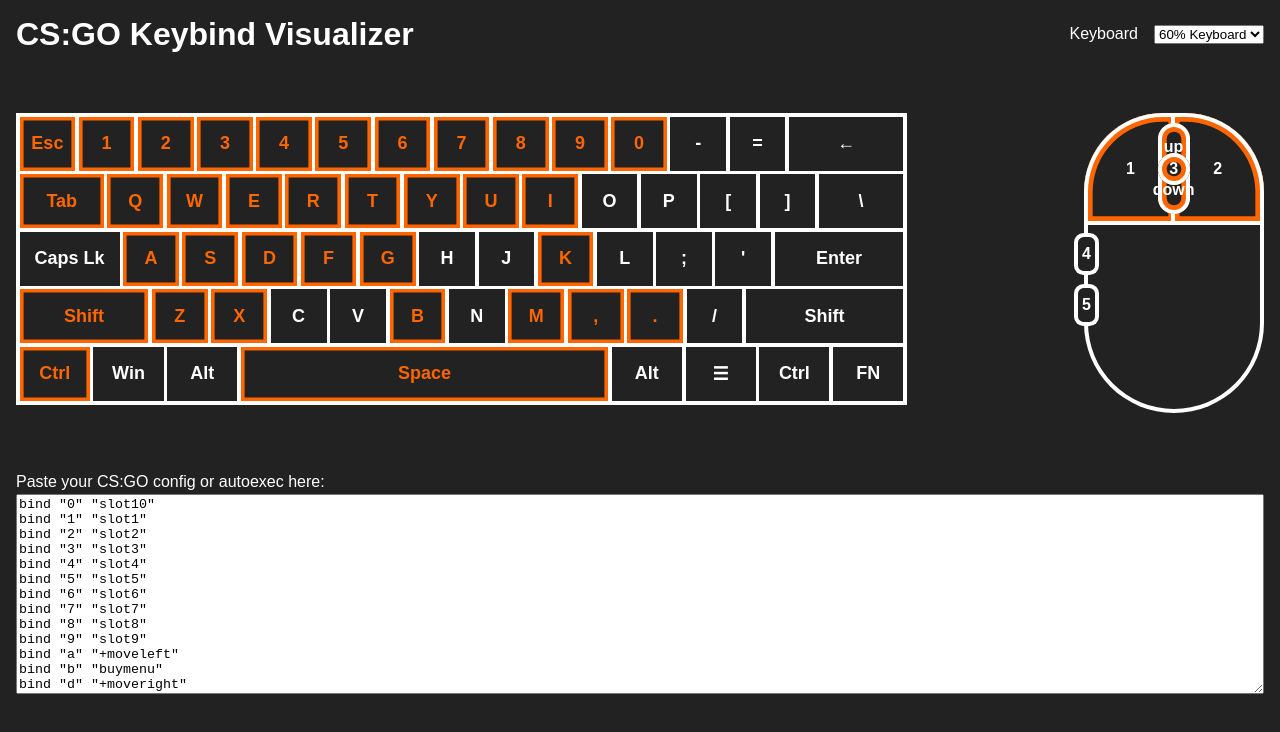
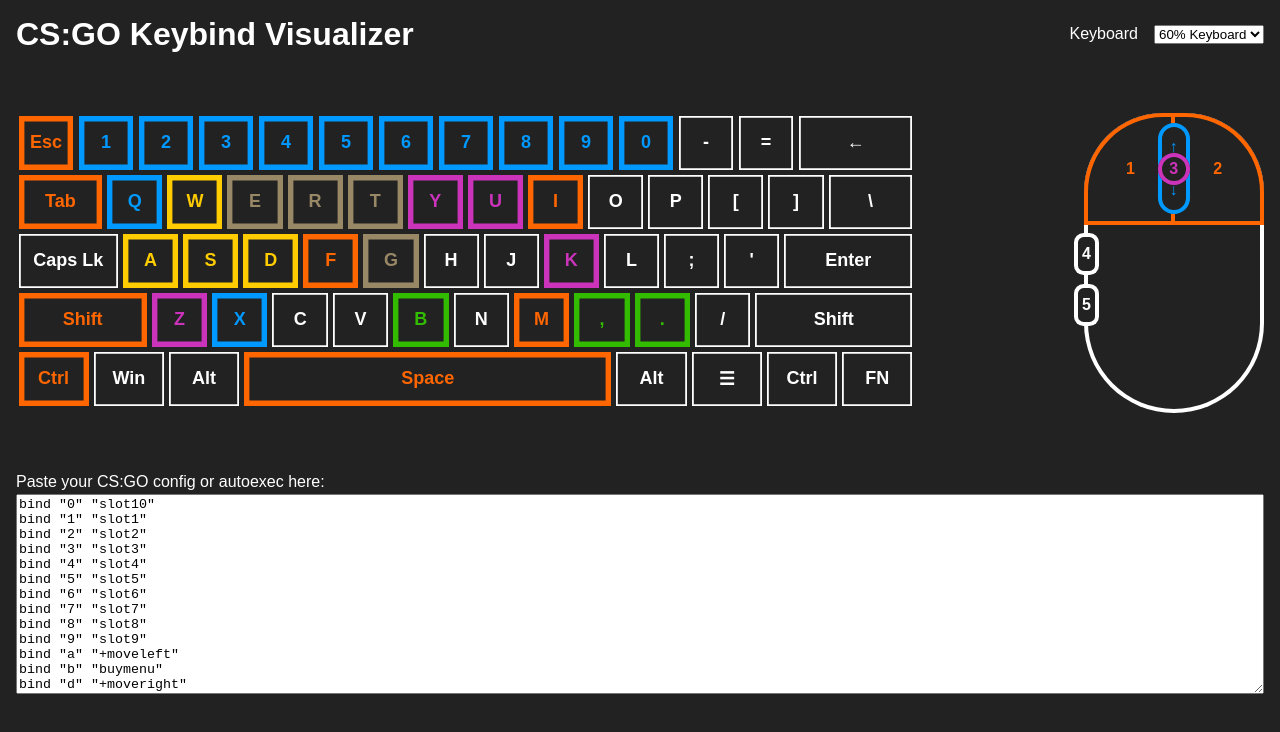
Before and after one commit to goshdarnheck/cs-binds, a React (Create React App) app: page / in a window 1280 px wide. Shown: the top 732 px of the page. Built offline with nearby package versions, Linux system fonts and the light colour scheme.

Commit message:
Categorized some commands and assigned them colours in CSS so they visually standout. Style changes on kb and mouse to support this. Also changed the mouse wheel up/down text to unicode arrows.

```diff
--- a/src/App.css
+++ b/src/App.css
@@ -3,6 +3,11 @@
   --dark: #222;
   --light: #fff;
   --highlight: #f60;
+  --movement: #fc0;
+  --slot: #09f;
+  --buy: #3b0;
+  --action: #986;
+  --comms: #c3b;
 }
 
 html {
@@ -52,9 +57,7 @@
 }
 
 .keyboard {
-  background: var(--light);
   font-size: 1.8rem;
-  padding: 0.1em;
   width: fit-content;
 }
 
@@ -65,13 +68,14 @@
 .keyboard-key {
   align-items: center;
   background: var(--dark);
+  box-shadow: inset 0 0 0 0.1em var(--light);
   color: var(--light);
   display: flex;
   height: 3em;
   flex-grow: 1;
   font-weight: 700;
   justify-content: center;
-  margin: 0.1em;
+  margin: 0.14em;
   min-width: fit-content;
   padding: 0.4em;
   white-space: nowrap;
@@ -79,8 +83,33 @@
 }
 
 .keyboard-key.bound {
-  box-shadow: inset 0 0 0 0.2em var(--highlight);
+  box-shadow: inset 0 0 0 0.3em var(--highlight);
   color: var(--highlight);
+}
+
+.keyboard-key.bound.ctype-movement {
+  box-shadow: inset 0 0 0 0.3em var(--movement);
+  color: var(--movement);
+}
+
+.keyboard-key.bound.ctype-slot {
+  box-shadow: inset 0 0 0 0.3em var(--slot);
+  color: var(--slot);
+}
+
+.keyboard-key.bound.ctype-buy {
+  box-shadow: inset 0 0 0 0.3em var(--buy);
+  color: var(--buy);
+}
+
+.keyboard-key.bound.ctype-action {
+  box-shadow: inset 0 0 0 0.3em var(--action);
+  color: var(--action);
+}
+
+.keyboard-key.bound.ctype-comms {
+  box-shadow: inset 0 0 0 0.3em var(--comms);
+  color: var(--comms);
 }
 
 .mouse {
@@ -105,7 +134,33 @@
 }
 
 .mouse-key.bound {
-  box-shadow: inset 0 0 0 0.25em var(--light), inset 0 0 0 0.54em var(--highlight);
+  box-shadow: inset 0 0 0 0.25em var(--highlight);
+  color: var(--highlight);
+}
+
+.mouse-key.bound.ctype-movement {
+  box-shadow: inset 0 0 0 0.25em var(--movement);
+  color: var(--movement);
+}
+
+.mouse-key.bound.ctype-slot {
+  box-shadow: inset 0 0 0 0.25em var(--slot);
+  color: var(--slot);
+}
+
+.mouse-key.bound.ctype-buy {
+  box-shadow: inset 0 0 0 0.25em var(--buy);
+  color: var(--buy);
+}
+
+.mouse-key.bound.ctype-action {
+  box-shadow: inset 0 0 0 0.25em var(--action);
+  color: var(--action);
+}
+
+.mouse-key.bound.ctype-comms {
+  box-shadow: inset 0 0 0 0.25em var(--comms);
+  color: var(--comms);
 }
 
 .mouse-key span {
--- a/src/components/Keyboard.jsx
+++ b/src/components/Keyboard.jsx
@@ -1,3 +1,5 @@
+import { commands } from '../utils/commands';
+
 function Keyboard({ keys, binds }) {
   return (
     <div className="keyboard">
@@ -6,7 +8,11 @@
           {row.map(key => (
             <div
               key={key.code}
-              className={`keyboard-key ${binds[key.code] ? 'bound' : ''}`}
+              className={
+                `keyboard-key
+                ${binds[key.code] ? 'bound' : ''}
+                ${commands[binds[key.code]] ? commands[binds[key.code]].type : 'ctype-other'}`
+              }
               style={{ width: key.ratio ? `${key.ratio * 3}em` : '3em'}}
               title={`${binds[key.code] ? binds[key.code] : ''}`}
             >
--- a/src/components/Mouse.jsx
+++ b/src/components/Mouse.jsx
@@ -1,45 +1,75 @@
+import { commands } from '../utils/commands';
+
 function Mouse({ binds }) {
   return (
     <div className="mouse">
       <div className="mouse-body">
         <div
-          className={`mouse-key mouse-key-1 ${binds['mouse1'] ? 'bound' : ''}`}
+          className={
+            `mouse-key
+            mouse-key-1 ${binds['mouse1'] ? 'bound' : ''}
+            ${commands[binds['mouse1']] ? commands[binds['mouse1']].type : 'ctype-other'}`
+          }
           title={`${binds['mouse1'] ? binds['mouse1'] : ''}`}
         >
           <span>1</span>
         </div>
         <div
-          className={`mouse-key mouse-key-2 ${binds['mouse2'] ? 'bound' : ''}`}
+          className={
+            `mouse-key
+            mouse-key-2 ${binds['mouse2'] ? 'bound' : ''}
+            ${commands[binds['mouse2']] ? commands[binds['mouse2']].type : 'ctype-other'}`
+          }
           title={`${binds['mouse2'] ? binds['mouse2'] : ''}`}
         >
           <span>2</span>
         </div>
         <div
-          className={`mouse-key mouse-key-up ${binds['mwheelup'] ? 'bound' : ''}`}
+          className={
+            `mouse-key
+            mouse-key-up ${binds['mwheelup'] ? 'bound' : ''}
+            ${commands[binds['mwheelup']] ? commands[binds['mwheelup']].type : 'ctype-other'}`
+          }
           title={`${binds['mwheelup'] ? binds['mwheelup'] : ''}`}
         >
-          <span>up</span>
+          <span>↑</span>
         </div>
         <div
-          className={`mouse-key mouse-key-down ${binds['mwheeldown'] ? 'bound' : ''}`}
+          className={
+            `mouse-key
+            mouse-key-down ${binds['mwheeldown'] ? 'bound' : ''}
+            ${commands[binds['mwheeldown']] ? commands[binds['mwheeldown']].type : 'ctype-other'}`
+          }
           title={`${binds['mwheeldown'] ? binds['mwheeldown'] : ''}`}
         >
-          <span>down</span>
+          <span>↓</span>
         </div>
         <div
-          className={`mouse-key mouse-key-3 ${binds['mouse3'] ? 'bound' : ''}`}
+          className={
+            `mouse-key
+            mouse-key-3 ${binds['mouse3'] ? 'bound' : ''}
+            ${commands[binds['mouse3']] ? commands[binds['mouse3']].type : 'ctype-other'}`
+          }
           title={`${binds['mouse3'] ? binds['mouse3'] : ''}`}
         >
           <span>3</span>
         </div>
         <div
-          className={`mouse-key mouse-key-4 ${binds['mouse4'] ? 'bound' : ''}`}
+          className={
+            `mouse-key
+            mouse-key-4 ${binds['mouse4'] ? 'bound' : ''}
+            ${commands[binds['mouse4']] ? commands[binds['mouse4']].type : 'ctype-other'}`
+          }
           title={`${binds['mouse4'] ? binds['mouse4'] : ''}`}
         >
           <span>4</span>
         </div>
         <div
-          className={`mouse-key mouse-key-5 ${binds['mouse5'] ? 'bound' : ''}`}
+          className={
+            `mouse-key
+            mouse-key-5 ${binds['mouse5'] ? 'bound' : ''}
+            ${commands[binds['mouse5']] ? commands[binds['momouse5use1']].type : 'ctype-other'}`
+          }
           title={`${binds['mouse5'] ? binds['mouse5'] : ''}`}
         >
           <span>5</span>
--- /dev/null
+++ b/src/utils/commands.js
@@ -0,0 +1,47 @@
+const TYPE_MOVEMENT = 'ctype-movement';
+const TYPE_SLOT = 'ctype-slot';
+const TYPE_BUY = 'ctype-buy';
+const TYPE_ACTION = 'ctype-action';
+const TYPE_COMMS = 'ctype-comms';
+
+const commands = {
+  '+moveleft': { type: TYPE_MOVEMENT },
+  '+moveright': { type: TYPE_MOVEMENT },
+  '+back': { type: TYPE_MOVEMENT },
+  '+forward': { type: TYPE_MOVEMENT },
+  'slot0': { type: TYPE_SLOT },
+  'slot1': { type: TYPE_SLOT },
+  'slot2': { type: TYPE_SLOT },
+  'slot3': { type: TYPE_SLOT },
+  'slot4': { type: TYPE_SLOT },
+  'slot5': { type: TYPE_SLOT },
+  'slot6': { type: TYPE_SLOT },
+  'slot7': { type: TYPE_SLOT },
+  'slot8': { type: TYPE_SLOT },
+  'slot9': { type: TYPE_SLOT },
+  'slot10': { type: TYPE_SLOT },
+  'slot11': { type: TYPE_SLOT },
+  'slot12': { type: TYPE_SLOT },
+  'slot13': { type: TYPE_SLOT },
+  'lastinv': { type: TYPE_SLOT },
+  'invprev': { type: TYPE_SLOT },
+  'invnext': { type: TYPE_SLOT },
+  'buymenu': { type: TYPE_BUY },
+  'buyammo1': { type: TYPE_BUY },
+  'buyammo2': { type: TYPE_BUY },
+  'autobuy': { type: TYPE_BUY },
+  'rebuy': { type: TYPE_BUY },
+  '+reload': { type: TYPE_ACTION },
+  '+use': { type: TYPE_ACTION },
+  'drop': { type: TYPE_ACTION },
+  '+spray_menu': { type: TYPE_ACTION },
+  '+voicerecord': { type: TYPE_COMMS },
+  'messagemode': { type: TYPE_COMMS },
+  'messagemode2': { type: TYPE_COMMS },
+  '+radialradio': { type: TYPE_COMMS },
+  '+radialradio2': { type: TYPE_COMMS },
+  '+radialradio3': { type: TYPE_COMMS },
+  'player_ping': { type: TYPE_COMMS }
+}
+
+export { commands };
```
